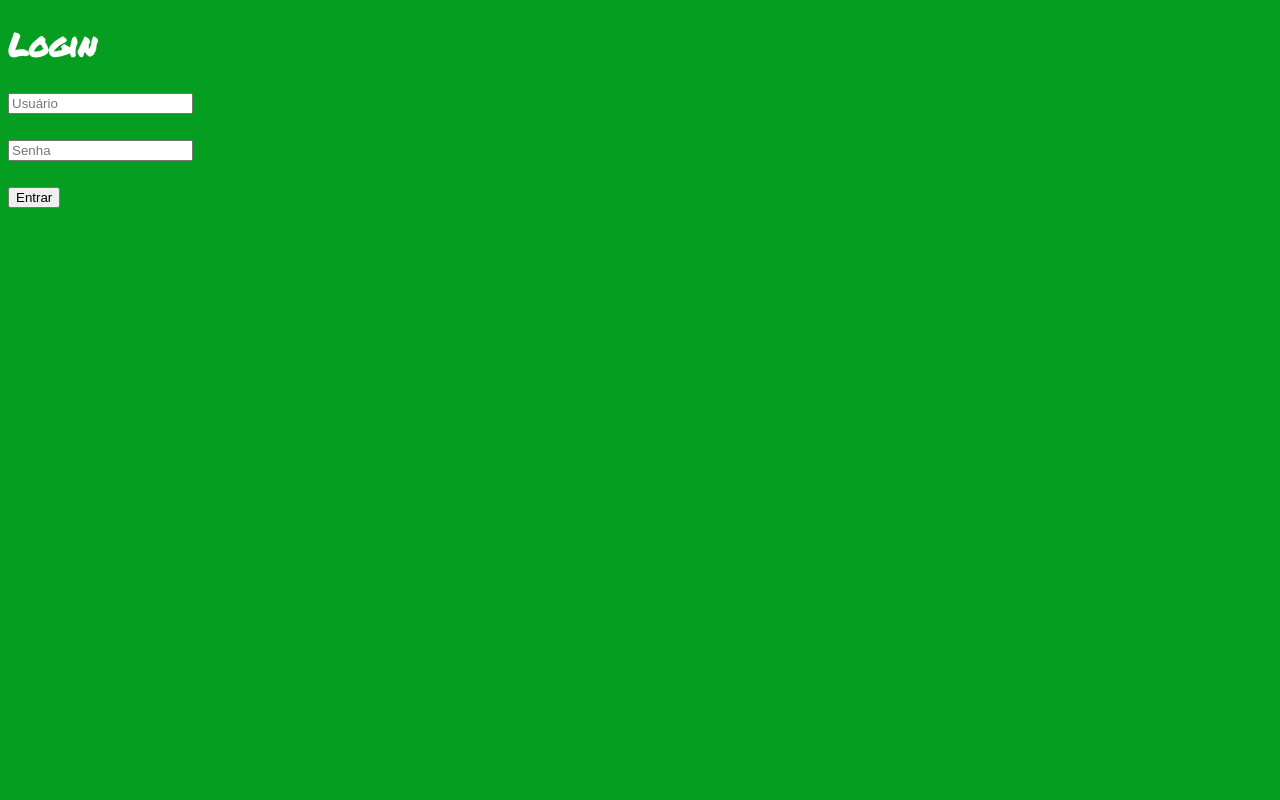
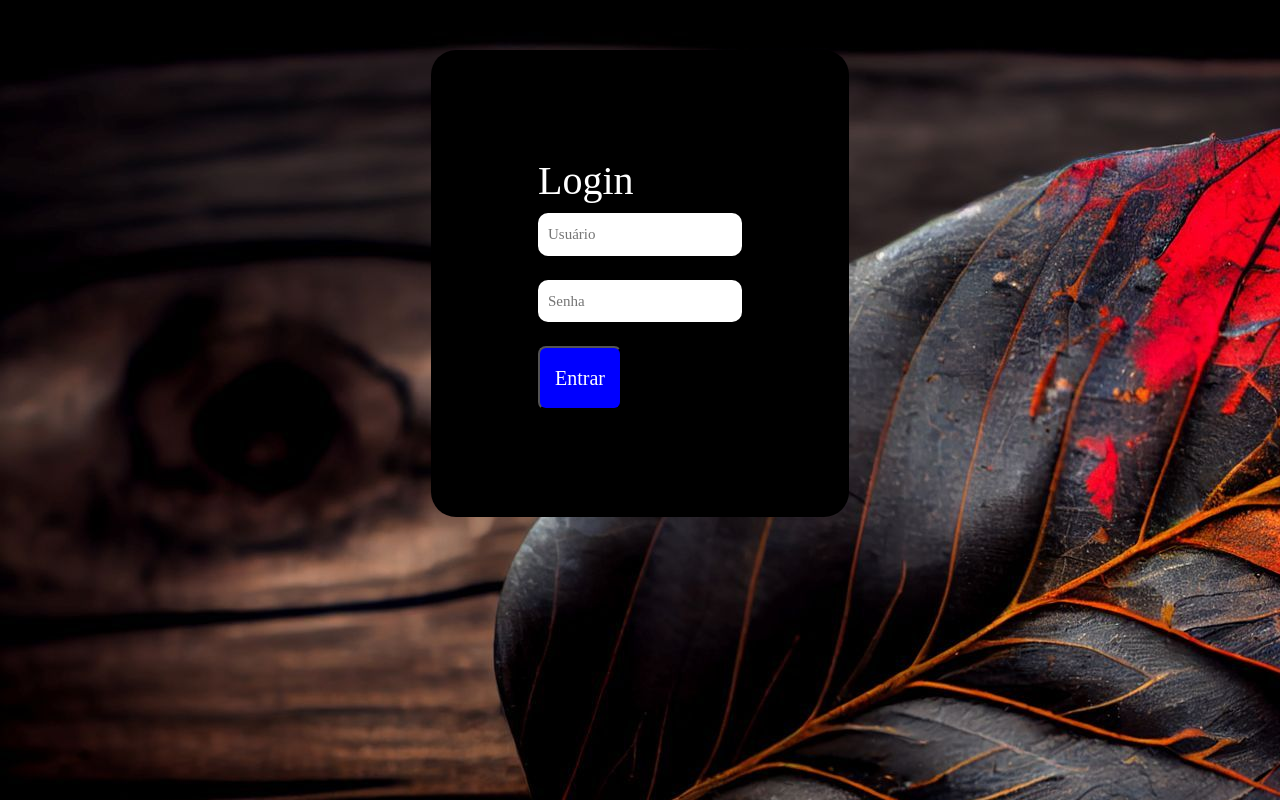
Before and after one commit to bethosko/login, a plain HTML site: page index.html in a window 1280 px wide. Drawn offline with nearby package versions, Linux system fonts and the light colour scheme; a web font is replaced by a local one.

Commit message:
login modificado

```diff
--- a/index.html
+++ b/index.html
@@ -3,14 +3,16 @@
 <head>
     <meta charset="UTF-8">
     <meta name="viewport" content="width=device-width, initial-scale=1.0">
-    <link href="https://fonts.googleapis.com/css2?family=Lovers+Quarrel&family=Permanent+Marker&family=Playwrite+MX+Guides&display=swap" rel="stylesheet">
+    <link href="https://fonts.googleapis.com/css2?family=Lovers+Quarrel&family=Pacifico&family=Permanent+Marker&family=Playwrite+MX+Guides&family=Sour+Gummy:ital,wght@0,100..900;1,100..900&display=swap" rel="stylesheet">
     <title>Site do Pardal</title>
+    <link href="https://cdn.jsdelivr.net/npm/bootstrap@5.3.5/dist/css/bootstrap.min.css" rel="stylesheet" integrity="sha384-SgOJa3DmI69IUzQ2PVdRZhwQ+dy64/BUtbMJw1MZ8t5HZApcHrRKUc4W0kG879m7" crossorigin="anonymous">
     <link rel="stylesheet" href="style.css">
 </head>
 <body>
-    <div classe="login">
+    <div class="login card">
+        <div class="card-body">
             <h1>Login</h1>
-        <form action="get">
+            <form>
                 <input type="text" placeholder="Usuário" class="text" required>
                 <br><br>
                 <input type="password" placeholder="Senha" class="text" required>
@@ -20,5 +22,6 @@
             </button>
             </form>
         </div>
+    </div>
 </body>
 </html>
--- a/style.css
+++ b/style.css
@@ -1,14 +1,40 @@
 body {
-    background-color: hsl(131, 94%, 32%);
+    margin-top: 50px;
+    display: flex;
+    justify-content: center;
+    background-image:url(folha.jpg);
+    color: rgb(9, 0, 0);
+    font-family: "Sour Gummy";
+
+.login {
+    display:flex;
+    justify-content: center;
+    align-itens: center;
+    background-color: rgb(0, 0, 0);
+    padding: 90px;
+    border-radius: 25px;
     color: white;
-    font-family: "Permanent Marker";
-    background-image: radial-gradient (45deg, rgb(0, 249, 79), rgb(0, 102, 255));
-.login {
-    background-color: rgba(0, 0, 0, 0.9);
-    position: absolute;
-    top: 50%;
-    left: 50%;
-    transform:translate(-50%, -50%);
-    padding: 90px;
 }
+.text {
+    padding: 10px;
+    border: 1mm;
+    outline: 1mm;
+    font-size: 15px;
+    border-radius: 10px;
 }
+
+button {
+background-color: blue;
+border-radius: 8px;
+padding: 15px;
+color: white;
+font-size: 20px;
+}
+button:hover {
+    background-color: deepskyblue;
+    cursor: pointer;
+    font-family: 'Franklin Gothic Medium', 'Arial Narrow', Arial, sans-serif;
+    font-size: 20px;
+}
+
+}
```
Also changed, not shown: folha.jpg (added), folha.png (added). Lines whose indentation alone changed are shown as unchanged.
